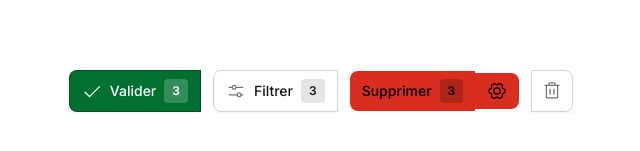
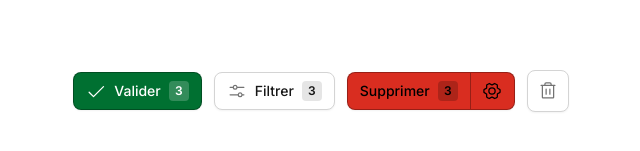
Before and after one commit to kfill420/Uxer, a React (Vite) app: page / in a window 1280 px wide. Shown: the part 309-460 px from the top of the page, without its empty margins (319-959 px from the left). Built offline with nearby package versions, Linux system fonts and the light colour scheme.

Commit message:
fix: the icon bar

```diff
--- a/src/components/ui/Button/Button.module.scss
+++ b/src/components/ui/Button/Button.module.scss
@@ -2,29 +2,13 @@
 @use "../../../styles/variables";
 
 .button {
-    display: inline-flex;
-    justify-content: center;
-    align-items: center;
-
-    box-shadow: var(--Shadow-bottom-xs);
-}
-
-.left {
     position: relative;
     display: inline-flex;
+    align-items: center;
+    justify-content: center;
     gap: var(--Gap-xs);
-    justify-content: center;
-    align-items: center;
-    border-radius: var(--Radius-m) 0 0 var(--Radius-m);
-}
-
-.right {
-    position: relative;
-    display: inline-flex;
-    gap: var(--Gap-xs);
-    justify-content: center;
-    align-items: center;
-    border-radius: 0 var(--Radius-m) var(--Radius-m) 0;
+    border-radius: var(--Radius-m);
+    box-shadow: var(--Shadow-bottom-xs);
 }
 
 .isIcon {
@@ -32,15 +16,31 @@
 }
 
 .leading-icon, .trailing-icon, .icon {
+    position: relative;
     display: flex;
     align-items: center;
     justify-content: center;
+
+    &--aditional {
+        margin-left: var(--Gap-xxs);
+        padding-left: var(--Gap-s);
+        &::after {
+            content: "";
+            position: absolute;
+            left: 0;
+            top: calc(var(--Gap-xs) * -1);
+            bottom: calc(var(--Gap-xs) * -1);
+            width: 1px;
+            background-color: var(--Neutral-Black-30);
+        }
+    }
 
     svg {
         width: var(--Icon-m);
         height: var(--Icon-m);
     }
 }
+
 
 .Primary {
     background-color: var(--color-button-primary-default);
@@ -91,6 +91,7 @@
 .Destructive {
     background-color: var(--color-button-destructive-default);
     color: var(--color-destructive-secondary);
+    border: solid 1px var(--Neutral-Black-30);
 
     &:hover {
         background-color: var(--color-button-destructive-hover);
@@ -118,21 +119,6 @@
 
     .text {
         position: relative;
-
-        // &--withBar {
-        //     padding-right: var(--Gap-s);
-
-        //     &::after {
-        //         content: "";
-        //         position: absolute;
-        //         right: 0;
-        //         top: calc(var(--Gap-xs) * -1);
-        //         bottom: calc(var(--Gap-xs) * -1);
-        //         width: 1px;
-        //         background-color: black;
-        //     }
-        // }
-
     }
 
     .badge {
@@ -151,6 +137,9 @@
 .badge {
     display: inline-flex;
     justify-content: center;
+    align-items: center;
     padding: var(--Gap-xxs) var(--Gap-xs);
     border-radius: var(--Radius-xs);
+    max-height: 20px;
+    max-width: 20px;
 }
--- a/src/components/ui/Button/Button.tsx
+++ b/src/components/ui/Button/Button.tsx
@@ -18,30 +18,23 @@ interface ButtonProps extends ButtonHTMLAttributes<HTMLButtonElement> {
 
 export function Button({ children, size, variant, state, leading_icon, trailing_icon, badge, badge_list, icon, disabled, ...props}: ButtonProps) {
     const isIcon = !children || children === "";
-
-    const commonStyles = clsx(
+    return (
+        <button disabled={disabled} className={clsx(
+            styles.button,
             size && styles[size],
             variant && styles[variant],
             state && styles[state],
             isIcon && styles['isIcon']
-    )
-
-    return (
-        <button disabled={disabled} className={clsx(
-            styles.button,
-
         )}>
-            {
-                children !== null && children !== undefined &&
-                <div className={clsx(styles.left, commonStyles)}>
             { leading_icon && icon && (
                 <span className={styles['leading-icon']}>{icon}</span>
             )}
 
-                    <span className={clsx(
-                        styles.text,
-                        !isIcon && (!leading_icon && !trailing_icon) && styles['text--withBar']
-                    )}>{ children }</span>
+            {
+                !children !== null && children !== undefined &&
+                    <span className={clsx(styles.text)}>{ children }</span>
+            }
+
 
             { trailing_icon && icon && (
                 <span className={styles['trailing-icon']}>{icon}</span>
@@ -51,19 +44,9 @@ export function Button({ children, size, variant, state, leading_icon, trailing_
                 <span className={styles['badge']}>{badge_list}</span>
             )}
 
-
-                </div>
-            }
-
-
-            {
-                !leading_icon && !trailing_icon && icon !== null &&
-                    <div className={clsx(styles.right, commonStyles)}>
-                        <span className={styles['icon']}>{icon}</span>
-                    </div>
-            }
-
-
+            { !leading_icon && !trailing_icon && icon && (
+                <span className={clsx(styles['icon'], !isIcon && styles['icon--aditional'])}>{icon}</span>
+            )}
         </button>
     )
 }
```
Lines whose indentation alone changed are shown as unchanged.
